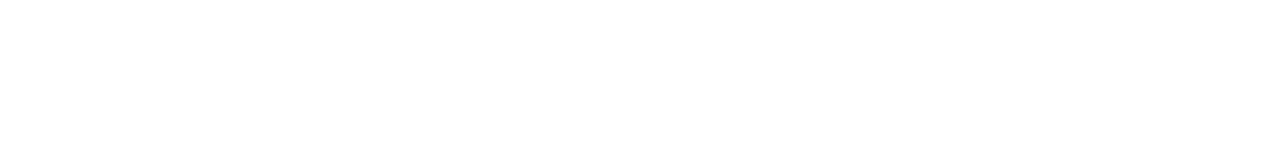
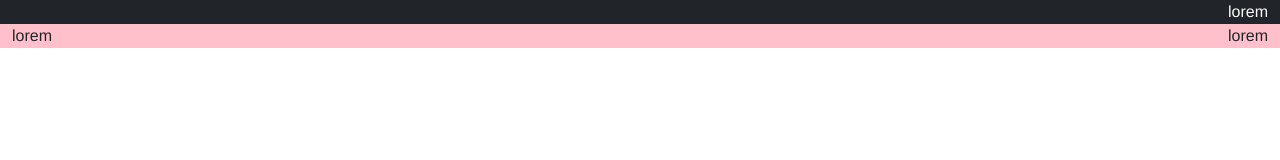
Before and after one commit to otuoio/htmlcss-playstation, a plain HTML site: page index.html in a window 1280 px wide. Drawn offline with nearby package versions, Linux system fonts and the light colour scheme.

Commit message:
add header structure

```diff
--- a/css/style.css
+++ b/css/style.css
@@ -9,3 +9,8 @@ body {
     font-size: 100%;
     font-family: Helvetica, Arial, sans-serif;
 }
+
+.header {
+    width: 100%;
+    background-color: pink;
+}
--- a/index.html
+++ b/index.html
@@ -15,6 +15,17 @@
 </head>
 <body>
     <!-- header -->
+    <header class="header position-fixed top-0 left-0">
+        <div class="container-fluid">
+            <div class="row bg-dark">
+                <div class="col-12 text-end text-light">lorem</div>
+            </div>
+            <div class="row">
+                <div class="col-6 text-start">lorem</div>
+                <div class="col-6 text-end">lorem</div>
+            </div>
+        </div>
+    </header>
     <!-- /header -->
 
     <!-- main -->
```
